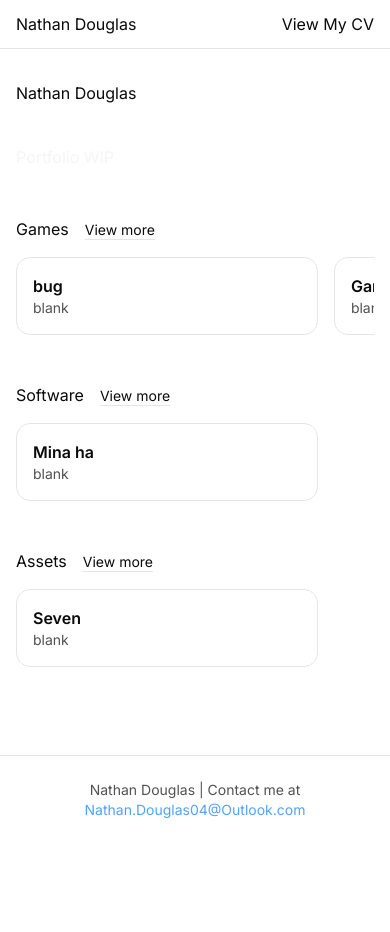
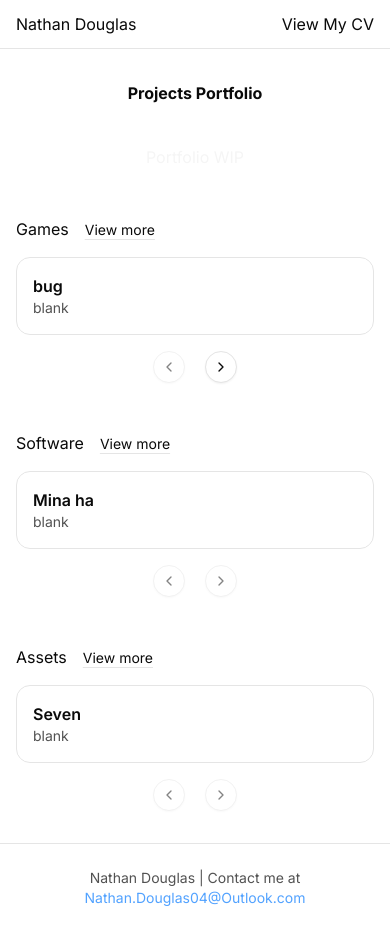
Before and after one commit to Nat00n/personal-portfolio-website, a Next.js app: page / in a window 390 px wide. Before the commit the page ends 844 px from the top, so only its background shows below. Built offline with nearby package versions, Linux system fonts and the light colour scheme.

Commit message:
updated carousels and some styling

```diff
--- a/app/page.tsx
+++ b/app/page.tsx
@@ -12,8 +12,8 @@ export default function HomePage() {
 
   return (
     <div className="container mx-auto space-y-12 px-4 py-8">
-      <div>
-        <h1 className="heading-display">Nathan Douglas</h1>
+      <div className="flex-col justify-items-center">
+        <h1 className="heading-display"><b>Projects Portfolio</b></h1>
         <br></br>
         <p className="mt-4 text-muted">Portfolio WIP</p>
       </div>
--- /dev/null
+++ b/components/ContentCard.tsx
@@ -0,0 +1,9 @@
+export default function ContentCard() {
+  return (
+      <div className="container mx-auto px-4 py-6">
+        <p className="text-center text-sm text-neutral-600 dark:text-neutral-400">
+
+        </p>
+      </div>
+  );
+}
--- a/components/Footer.tsx
+++ b/components/Footer.tsx
@@ -1,6 +1,3 @@
-// Email will be updated when i get a professional one setup instead of my personal one.
-
-
 export default function Footer() {
   return (
     <footer className="border-t border-neutral-200 dark:border-neutral-800">
--- a/components/ProjectCarousel.tsx
+++ b/components/ProjectCarousel.tsx
@@ -27,20 +27,23 @@ export default function ProjectCarousel({ title, href, projects }: Props) {
         </CustomLink>
       </div>
 
-      <div className="sm:px-12">
+      <div className="md:px-12">
         <Carousel opts={{ align: "start" }} className="w-full">
           <CarouselContent>
             {projects.map((p) => (
               <CarouselItem
                 key={p.base}
-                className="basis-[85%] sm:basis-1/2 lg:basis-1/3"
+                className="basis-full md:basis-1/2 lg:basis-1/3"
               >
                 <ProjectCard project={p} />
               </CarouselItem>
             ))}
           </CarouselContent>
-          <CarouselPrevious className="hidden sm:inline-flex" />
-          <CarouselNext className="hidden sm:inline-flex" />
+
+          <div className="mt-4 flex justify-center gap-5 md:mt-0 md:contents">
+            <CarouselPrevious className="static translate-y-0 md:absolute" />
+            <CarouselNext className="static translate-y-0 md:absolute" />
+          </div>
         </Carousel>
       </div>
     </section>
```
Also changed, not shown: package.json (+4 -4 lines), 1 other file (tests, documents, lock files or other folders).
